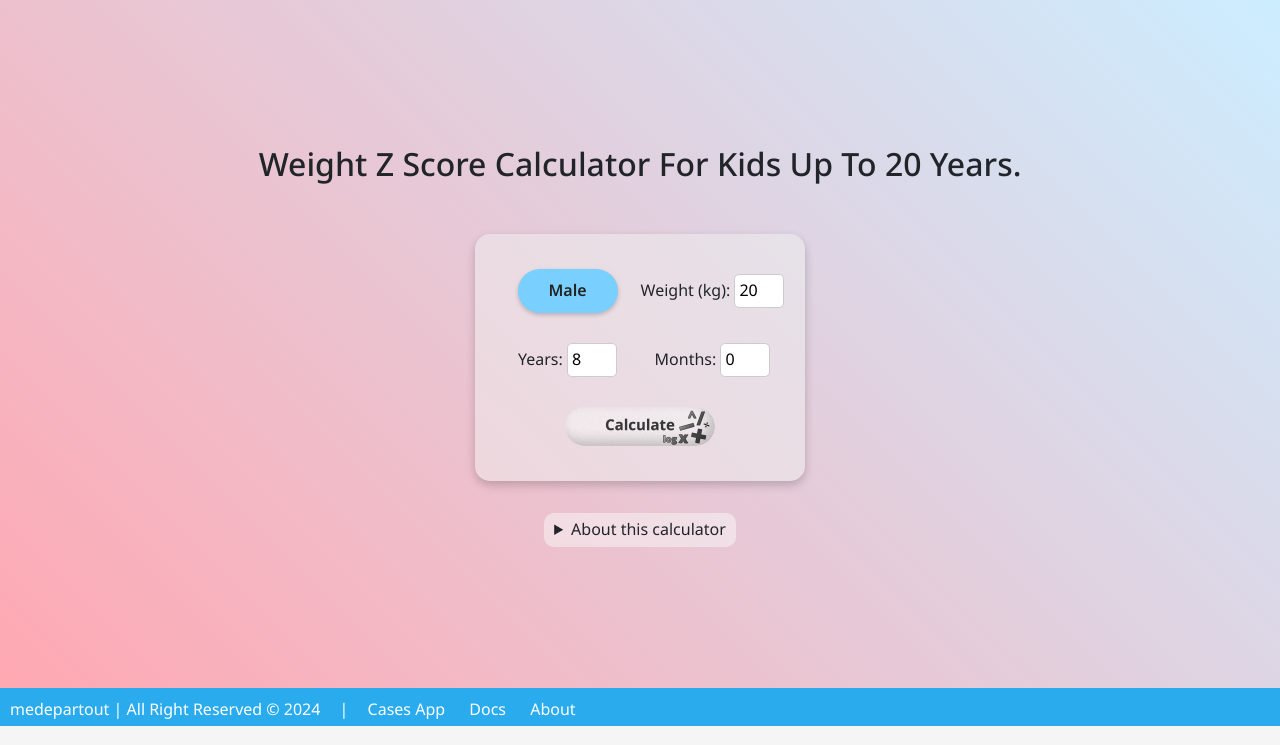
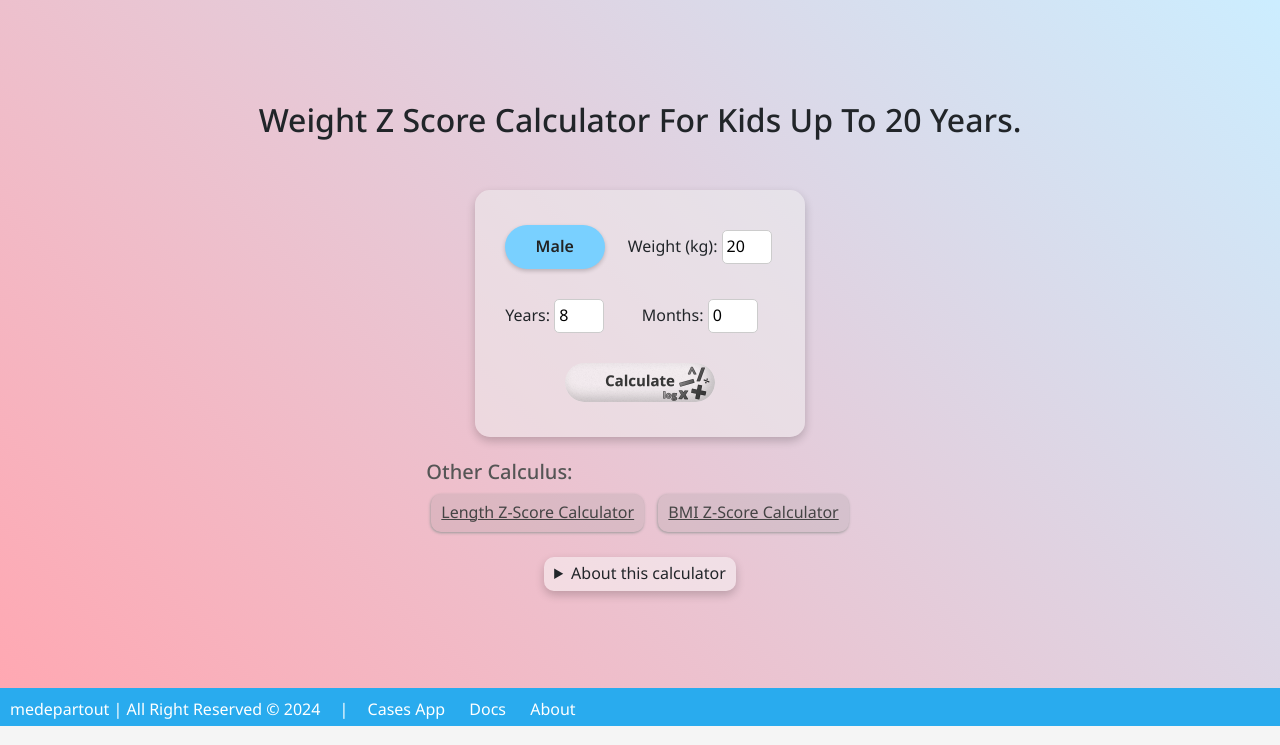
Before and after one commit to Reyhanishere/HxDjango4, a Django app: page /cases/calculi/pedi_w_zscore_page/ in a window 1280 px wide. Shown: the part 55-800 px from the top of the page. Run offline with Django 4.2, Linux system fonts and the light colour scheme.

Commit message:
Add Links, Error Fix, Change fr

```diff
--- a/templates/calculi/pedi_WZS.html
+++ b/templates/calculi/pedi_WZS.html
@@ -14,6 +14,9 @@
             align-items: center;
             background: linear-gradient(45deg, rgba(255, 110, 127, 0.6) 0%, rgba(191, 233, 255, 0.8) 100%);
             flex-direction: column;
+        }
+        .floatingCal{
+            grid-template-columns: 0.7fr 1fr;
         }
         .copyBtn{
             display: none;
@@ -34,6 +37,21 @@
             border-radius: 5px 20px;
             background: rgba(108, 117, 125, 1);
         }
+        .calculusLinks {
+            text-decoration: underline 0.5px;
+            margin: 5px;
+            color: #444;
+            background: rgba(150, 150, 150, 0.2);
+            border-radius: 10px;
+            padding: 2px 10px;
+            transition: 0.5s;
+            box-shadow: -0.5px 1px 3px 0px #999;
+        }
+        .calculusLinks:hover{
+            color: #222;
+            box-shadow: 0 0 4px 0px #999;
+            background: rgba(150, 150, 150, 0.1);
+        }
         details{
             margin: 2rem 2rem;
             max-width: 400px
@@ -44,6 +62,7 @@
             background-color: rgba(250, 250, 250, 0.5);
             border-radius: 10px;
             margin-bottom: 10px;
+            box-shadow: 0 4px 10px rgba(0, 0, 0, 0.2);
 
         }
         details a{
@@ -91,9 +110,16 @@
             <button class="copyBtn" id="copy-btn-all" onclick="copyZScoreWeightPecentile()">Copy All</button>
         </div>
     </div>
+    <div style="margin-top: 1.5rem">
+        <h5 dir="ltr" style="margin-bottom: 1rem; color: #555">Other Calculus:</h5>
+        <a href="{% url 'cal_lzs_pg'%}" class="calculusLinks">Length Z-Score Calculator</a>
+        <a href="{% url 'cal_lzs_pg'%}" class="calculusLinks">BMI Z-Score Calculator</a>
+    </div>
+
+
     <details style="" dir="ltr"><summary>About this calculator</summary>
         <p>This calculator uses data from the CDC Growth Charts Data Files <a href="https://www.cdc.gov/growthcharts/cdc-data-files.htm">(Open)</a> to assess growth Z Scores.
-            The percentiles are calculated using Z-scores, with reference to a Z-score table prepared by the The Department of Mathematics at the University of Arizona<a href="https://math.arizona.edu/~rsims/ma464/standardnormaltable.pdf">(Download)</a>.
+            The percentiles are calculated using Z-scores, with reference to a Z-score table prepared by the The Department of Mathematics at the University of Arizona <a href="https://math.arizona.edu/~rsims/ma464/standardnormaltable.pdf">(Download)</a>.
         </p>
     </details>
     <script>
@@ -115,7 +141,7 @@
 
         let zScore = null;
 
-        calculateBtn.addEventListener('click', function() {
+        function calculateWZScore() {
             const copyBtn = document.getElementById('copy-btn');
             const copyBtnAll = document.getElementById('copy-btn-all');
             copyBtn.style.display='none'
@@ -135,7 +161,10 @@
 
             if (isNaN(years) || isNaN(months) || isNaN(weight)) {
             resultElement.textContent = 'Error: Please enter valid numbers for age and weight.';
-            resultElement.style.background = 'red';
+            resultElement.style.background = '#8e0000c7';
+            resultElement.style.color = 'white';
+            resultElement.style.display = 'inline-block';
+            resultElement.style.gridColumn = 'span 2';
             return;
         };
 
@@ -173,6 +202,16 @@
                 calculateBtn.style.pointerEvents = 'auto';
                 calculateBtn.style.opacity = '1';
             });
+        };
+
+        calculateBtn.addEventListener('click', calculateWZScore);
+
+
+        document.addEventListener('keydown', function(event) {
+
+            if (event.key === 'Enter') {
+                calculateWZScore();
+            }
         });
 
 
```
